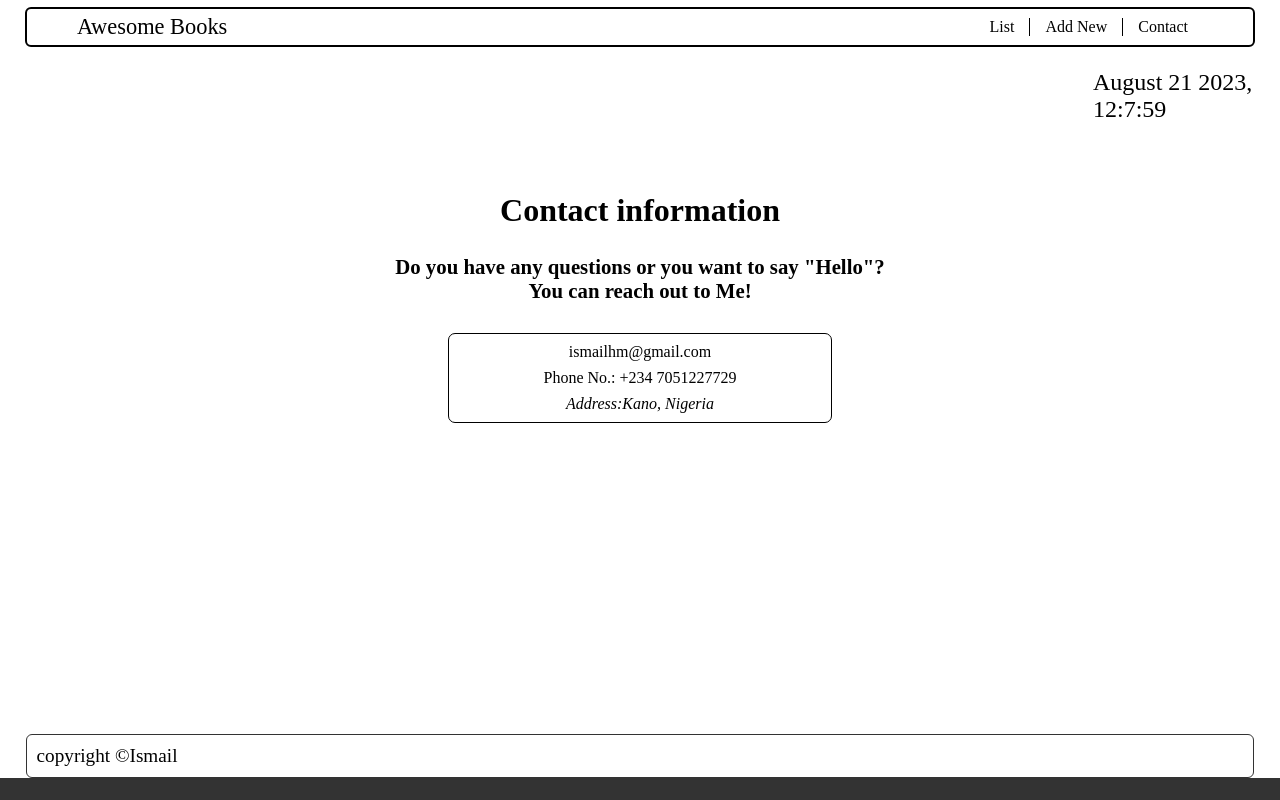
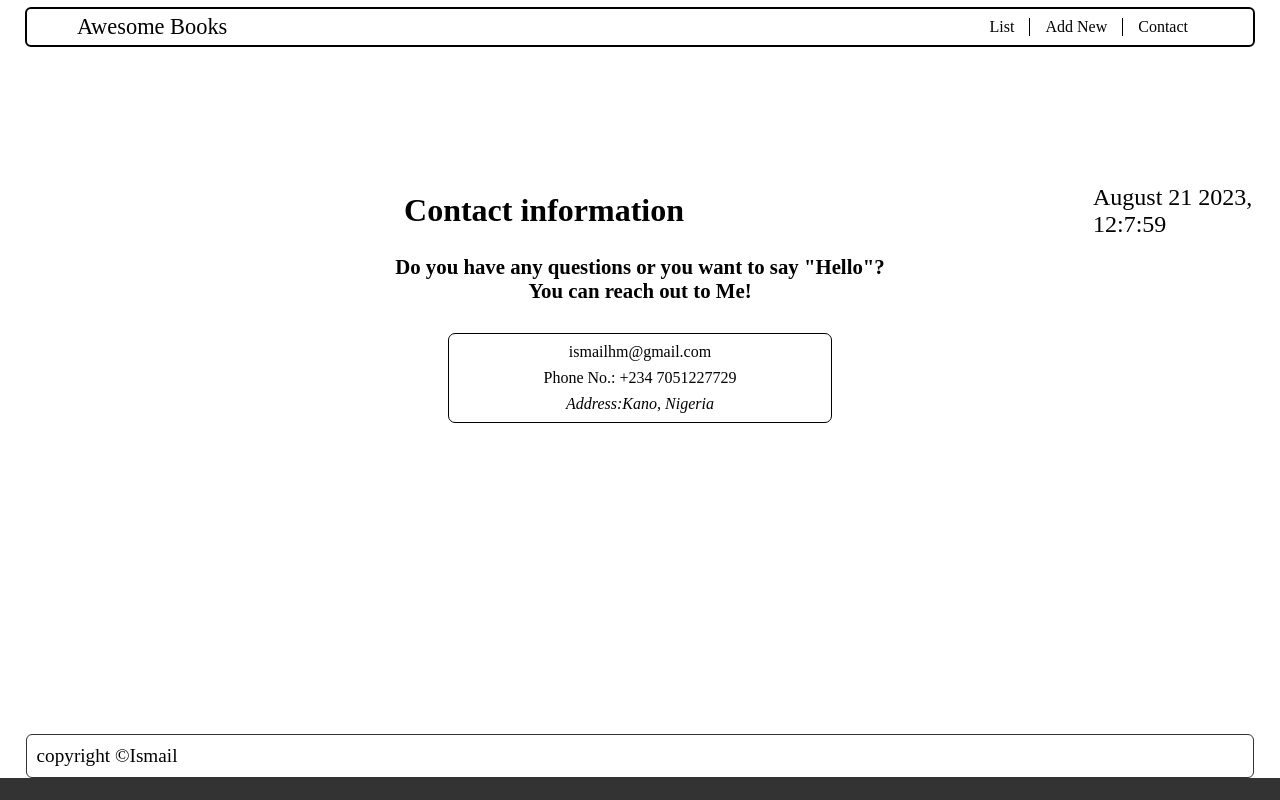
Before and after one commit to yayaismaail/awesome-books-ES6, a website with bundled scripts: page index.html in a window 1280 px wide. Built offline with nearby package versions, Linux system fonts and the light colour scheme.

Commit message:
Adjust time/date position to display on each page

```diff
--- a/index.css
+++ b/index.css
@@ -201,7 +201,7 @@
   z-index: 7;
   float: right;
   padding: 5px;
-  margin: -23% 2% 0 0;
+  margin: -2% 2% 0 0;
   font-size: 1.2em;
   width: 35%;
 }
@@ -331,7 +331,7 @@
     z-index: 7;
     float: right;
     padding: 5px;
-    margin: -10% 0 0;
+    margin: -1% 0 0;
     font-size: 1.5em;
     width: 15%;
   }
```
